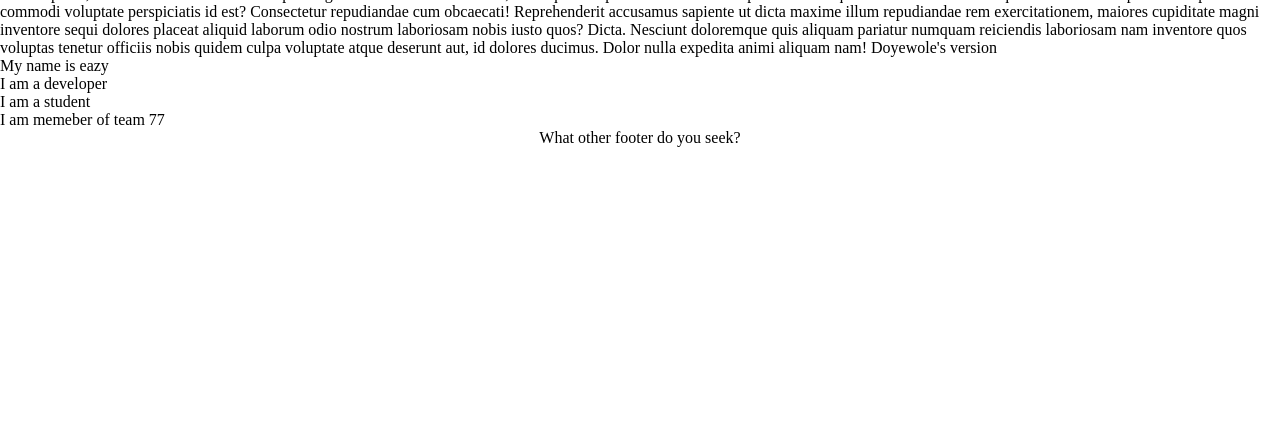
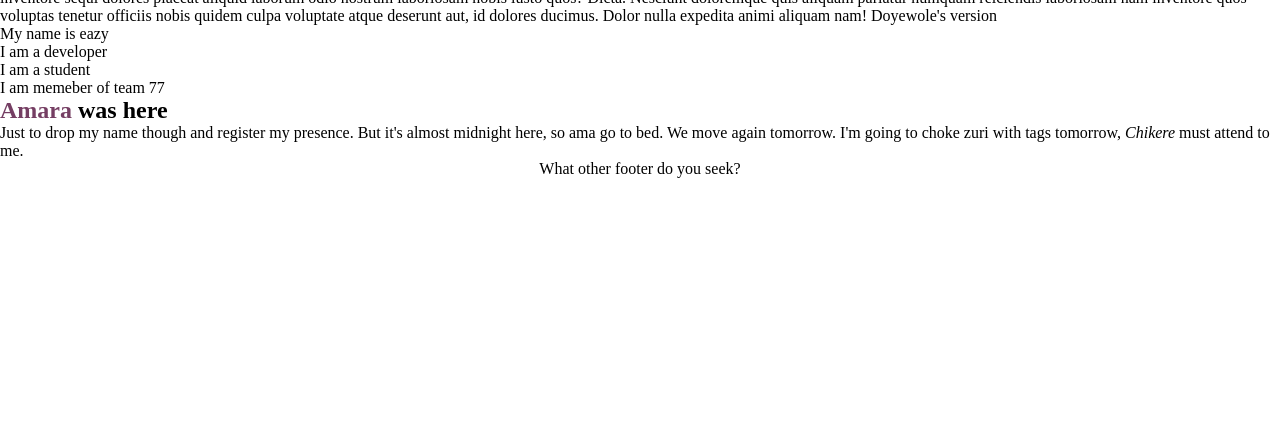
Before and after one commit to kay-four/terms-test, a plain HTML site: page index.html in a window 1280 px wide. Shown: the part 353-800 px from the top of the page. Drawn offline with Linux system fonts and the light colour scheme.

Commit message:
Amara showing up

```diff
--- a/index.html
+++ b/index.html
@@ -29,6 +29,10 @@
         <li>I am a student</li>
         <li>I am  memeber of team 77</li>
       </ul>
+      <h2><span style="color:rgb(117, 62, 99);">Amara</span> was here</h2>
+      <p>Just to drop my name though and register my presence. But it's almost midnight here, so ama go to bed. We move again tomorrow.
+        I'm going to choke zuri with tags tomorrow, <em>Chikere</em> must attend to me.
+      </p>
     </main>
     <footer><p>What other footer do you seek?</p></footer>
   </body>
```
